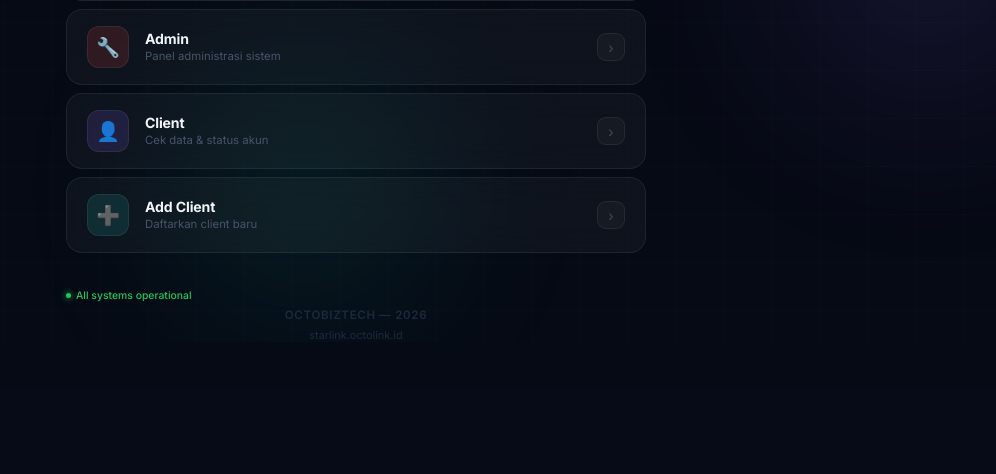
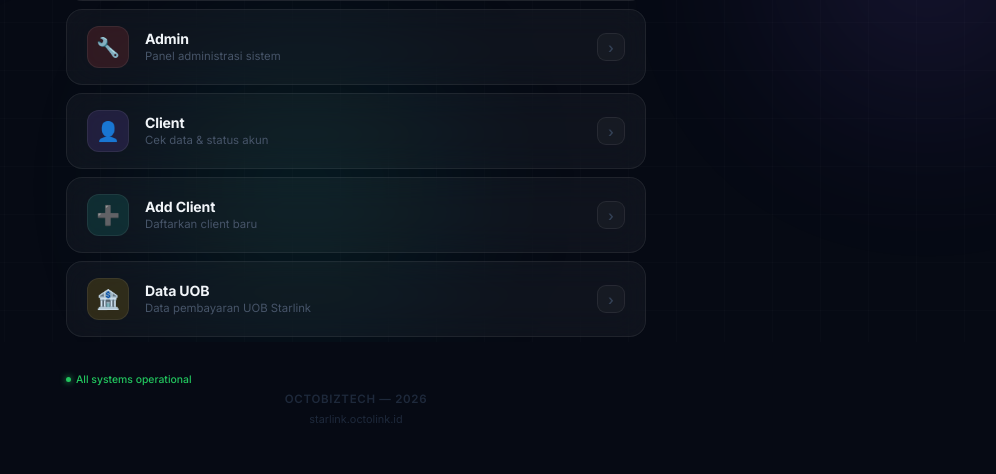
Before and after one commit to kakbaiiput/data-report-add-status-admin-client-allinone, a PHP site: page /index.php in a window 1280 px wide. Shown: the part 458-932 px from the top of the page, without its empty margins (284-1280 px from the left). Before the commit the page ends 797 px from the top, so only its background shows below. Run offline with PHP 8.4, Linux system fonts and the light colour scheme; the visitor is signed in with stand-in values (Sample User, id 1).

Commit message:
Tambah menu Data UOB + integrasi subfolder /data-uob
- index.php: tambah 'uob' ke router & token map, redirect ke /data-uob/
  setelah set $_SESSION['uob_ok'], tambah card UOB (tema kuning) di menu
- uob-guard.php: guard session untuk /data-uob/, di-inject via nginx
  PHP_VALUE auto_prepend_file tanpa menyentuh file UOB repo

https://claude.ai/code/session_01PbwktS75M2UgQ8XmUvKBKc

```diff
--- a/index.php
+++ b/index.php
@@ -21,7 +21,7 @@ if ($_SERVER['REQUEST_METHOD'] === 'POST' && isset($_GET['verify'])) {
 // ─── ROUTER ───────────────────────────────────────────────────
 if (isset($_GET['p'])) {
     $token = trim($_GET['p']);
-    $allowed_pages = ['data', 'report', 'status', 'admin', 'client', 'add'];
+    $allowed_pages = ['data', 'report', 'status', 'admin', 'client', 'add', 'uob'];
 
     if (
         !empty($token) &&
@@ -30,6 +30,12 @@ if (isset($_GET['p'])) {
     ) {
         $page = $_SESSION['token_map'][$token];
         if (in_array($page, $allowed_pages, true)) {
+            // UOB: redirect ke subfolder PHP app
+            if ($page === 'uob') {
+                $_SESSION['uob_ok'] = true;
+                header('Location: /data-uob/');
+                exit;
+            }
             $file = __DIR__ . '/' . $page . '.html';
             if (file_exists($file)) { readfile($file); exit; }
         }
@@ -38,7 +44,7 @@ if (isset($_GET['p'])) {
 }
 
 // ─── INDEX: generate tokens ────────────────────────────────────
-$pages = ['data', 'report', 'status', 'admin', 'client', 'add'];
+$pages = ['data', 'report', 'status', 'admin', 'client', 'add', 'uob'];
 $_SESSION['page_tokens'] = [];
 $_SESSION['token_map']   = [];
 foreach ($pages as $page) {
@@ -267,6 +273,7 @@ $tokens = $_SESSION['page_tokens'];
         .card-admin  { --card-accent: rgba(239,68,68,0.45);   --card-glow: rgba(239,68,68,0.1);   --card-accent-solid: #ef4444; }
         .card-client { --card-accent: rgba(139,92,246,0.45);  --card-glow: rgba(139,92,246,0.1);  --card-accent-solid: #8b5cf6; }
         .card-add    { --card-accent: rgba(20,184,166,0.45);  --card-glow: rgba(20,184,166,0.1);  --card-accent-solid: #14b8a6; }
+        .card-uob    { --card-accent: rgba(234,179,8,0.45);  --card-glow: rgba(234,179,8,0.1);   --card-accent-solid: #eab308; }
 
         .card-icon-wrap {
             width: 42px; height: 42px; border-radius: 12px; flex-shrink: 0;
@@ -284,6 +291,7 @@ $tokens = $_SESSION['page_tokens'];
         .card-admin  .card-icon-wrap { background: rgba(239,68,68,0.15); }
         .card-client .card-icon-wrap { background: rgba(139,92,246,0.15); }
         .card-add    .card-icon-wrap { background: rgba(20,184,166,0.15); }
+        .card-uob    .card-icon-wrap { background: rgba(234,179,8,0.15); }
 
         .card-body {
             flex: 1; position: relative; z-index: 1;
@@ -299,6 +307,7 @@ $tokens = $_SESSION['page_tokens'];
         .card-admin:hover  .card-label { color: #fca5a5; }
         .card-client:hover .card-label { color: #c4b5fd; }
         .card-add:hover    .card-label { color: #5eead4; }
+        .card-uob:hover    .card-label { color: #fde047; }
 
         .card-desc {
             font-size: 0.71rem; color: #475569; line-height: 1.4; font-weight: 400;
@@ -644,6 +653,16 @@ $tokens = $_SESSION['page_tokens'];
             <div class="card-arrow">›</div>
         </a>
 
+        <a class="menu-card card-uob" href="#" data-page="uob" onclick="navigate(this,event)">
+            <div class="spotlight"></div>
+            <div class="card-icon-wrap">🏦</div>
+            <div class="card-body">
+                <div class="card-label">Data UOB</div>
+                <div class="card-desc">Data pembayaran UOB Starlink</div>
+            </div>
+            <div class="card-arrow">›</div>
+        </a>
+
     </div>
 
     <!-- Footer -->
```
Also changed, not shown: uob-guard.php (added, +10 -0 lines).
